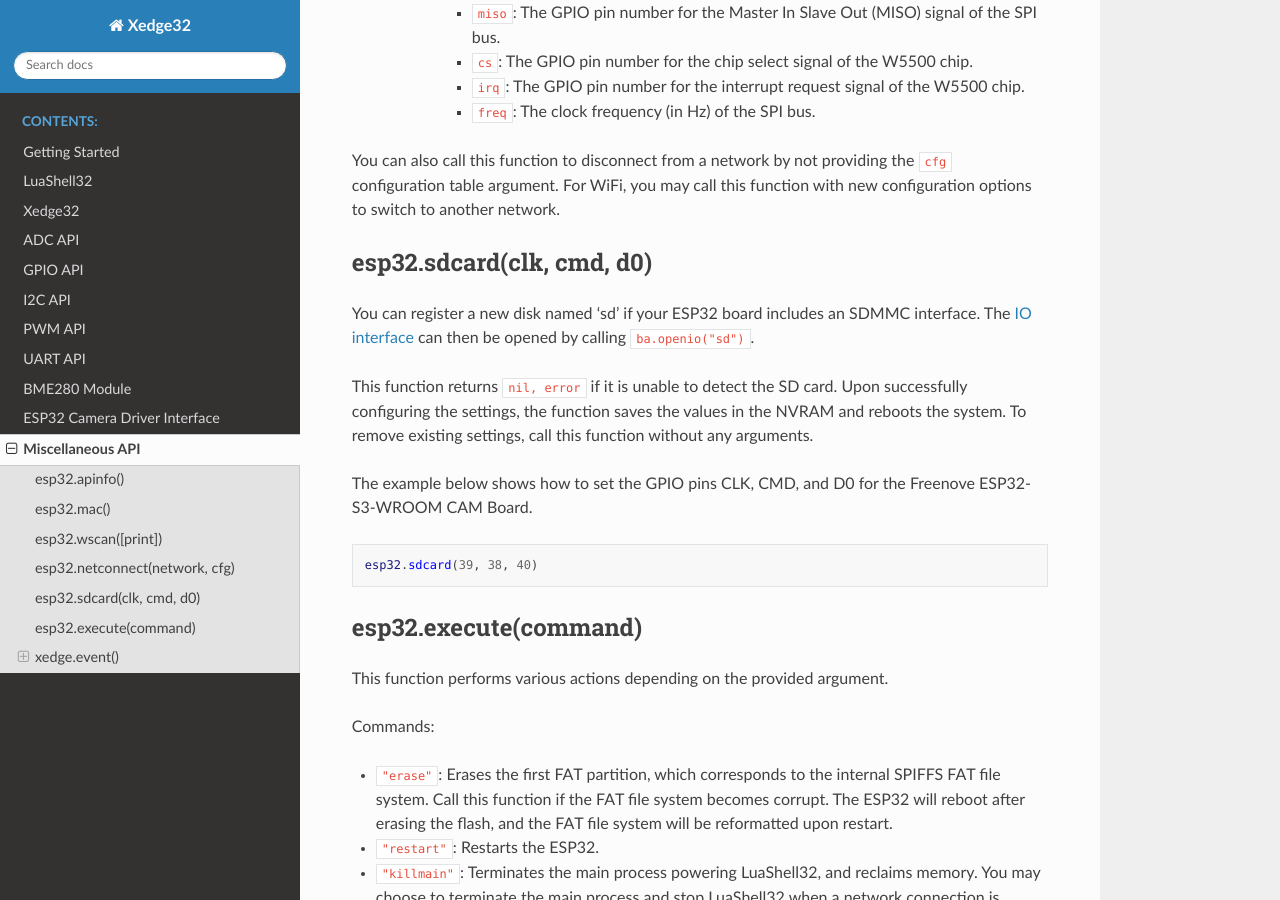
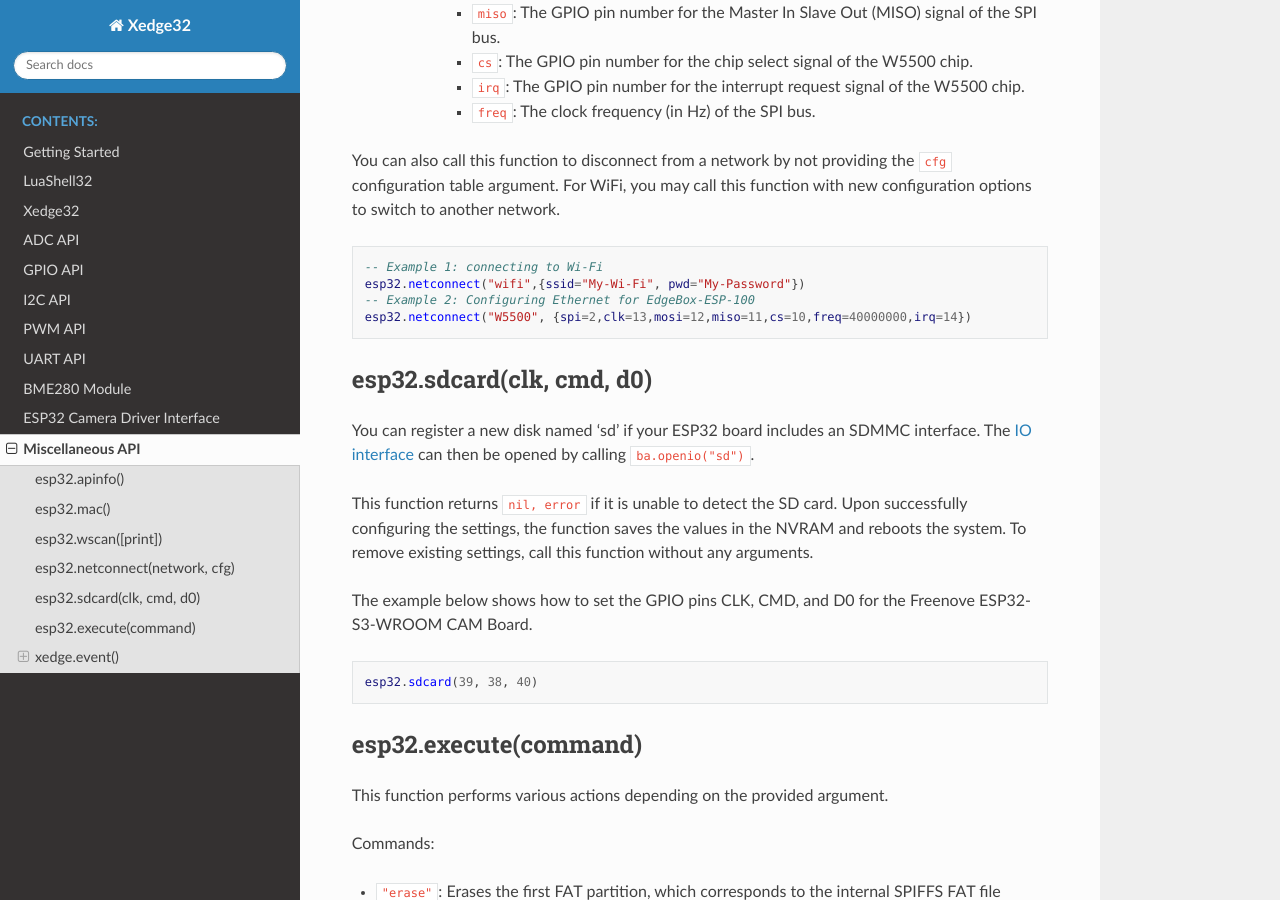
Before and after one commit to RealTimeLogic/Xedge32, a Sphinx documentation site: the page built from doc/source/misc.rst, in a window 1280 px wide and 900 px high, scrolled down 1863 px. Built offline with Sphinx 7.4.7 and the Read the Docs theme 2.0.0, drawn with Linux system fonts in a browser that asks for light colours.

```diff
--- a/doc/source/misc.rst
+++ b/doc/source/misc.rst
@@ -74,6 +74,13 @@ Connect to a WiFi or wired network by providing the required configuration param
         * ``freq``: The clock frequency (in Hz) of the SPI bus.
 
 You can also call this function to disconnect from a network by not providing the ``cfg`` configuration table argument. For WiFi, you may call this function with new configuration options to switch to another network.
+
+.. code-block:: lua
+
+   -- Example 1: connecting to Wi-Fi
+   esp32.netconnect("wifi",{ssid="My-Wi-Fi", pwd="My-Password"})
+   -- Example 2: Configuring Ethernet for EdgeBox-ESP-100
+   esp32.netconnect("W5500", {spi=2,clk=13,mosi=12,miso=11,cs=10,freq=40000000,irq=14})
 
 esp32.sdcard(clk, cmd, d0)
 ---------------------------
```
Also changed, not shown: README.md (+6 -2 lines), 2 other files.
